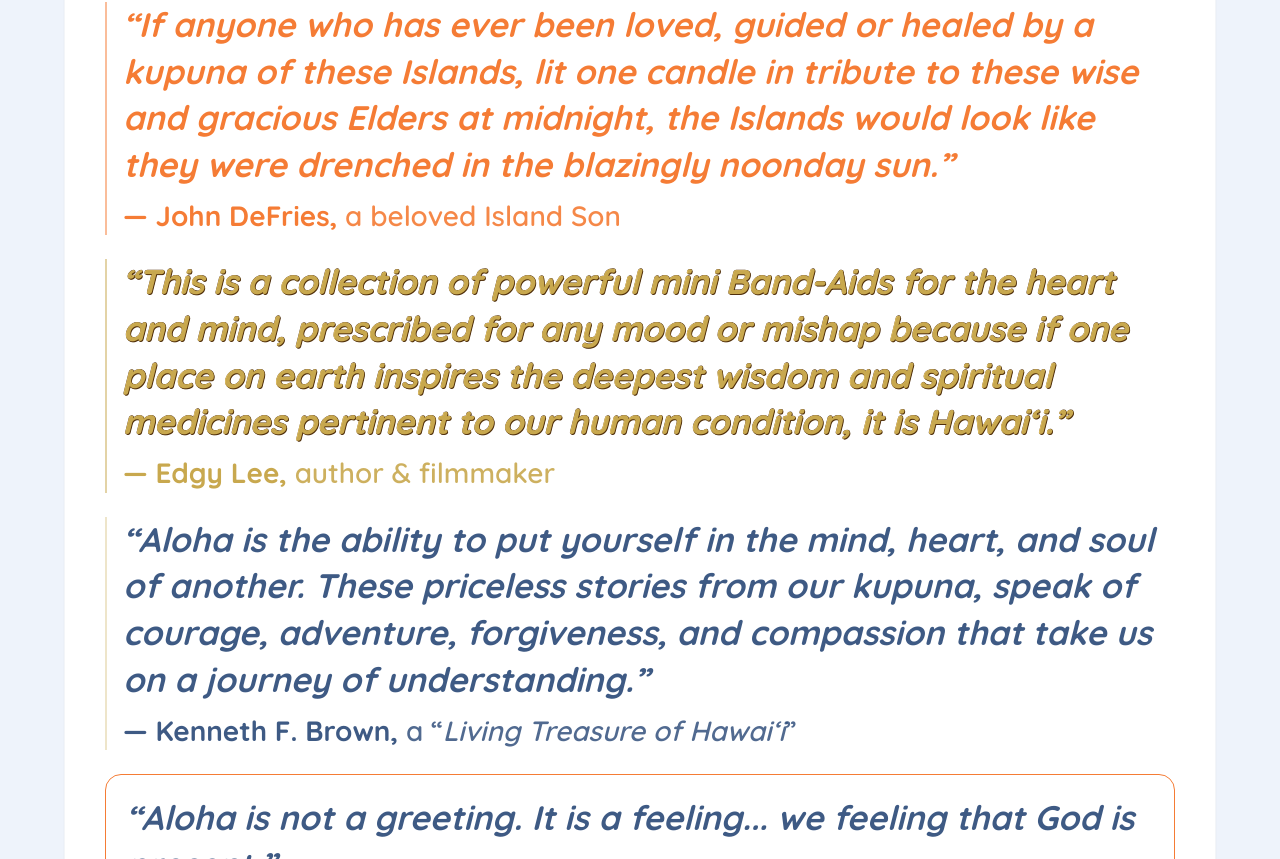
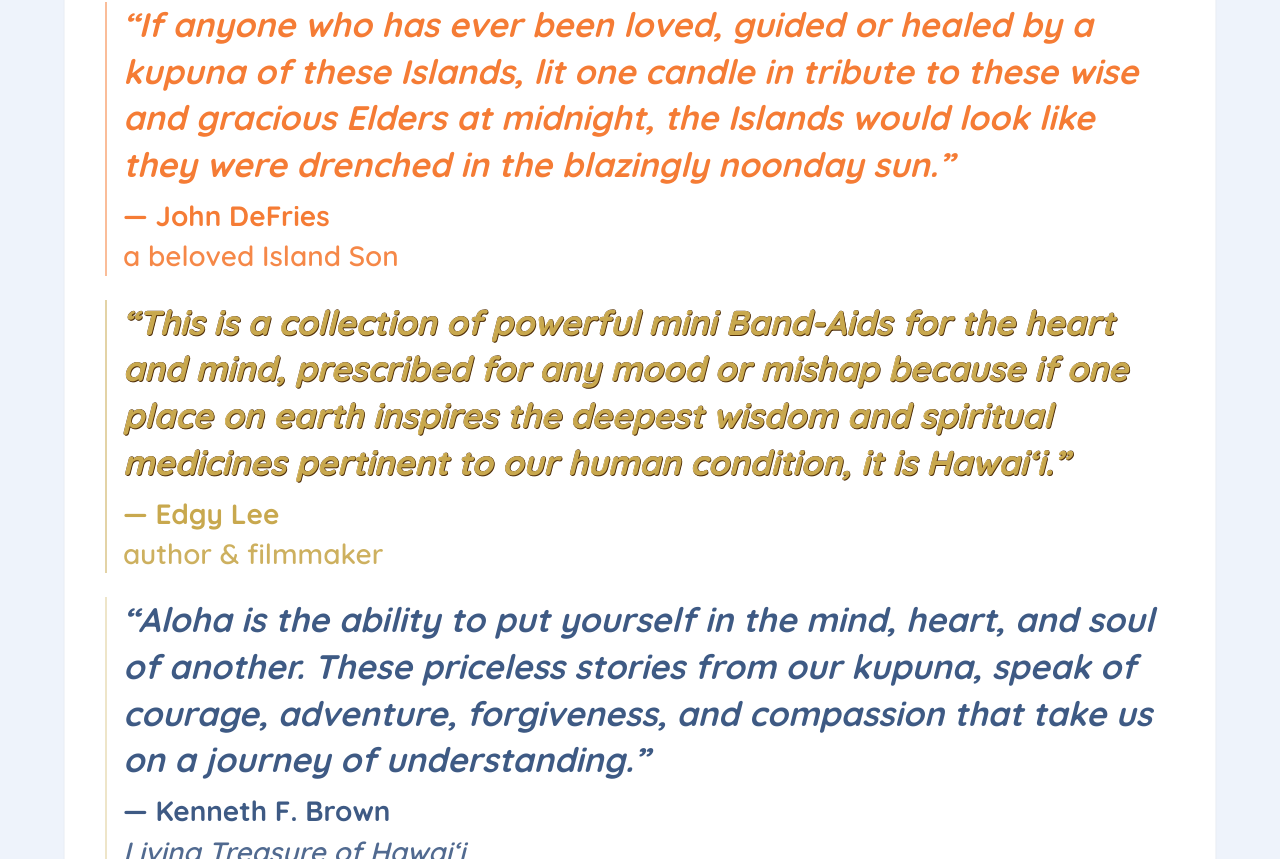
Before and after one commit to 8bitUHM/robin-rohr-portfolio, a React (Vite) app: page / in a window 1280 px wide. Shown: the part 8381-9240 px from the top of the page. Built offline with nearby package versions, Linux system fonts and the light colour scheme.

Commit message:
Update Home.tsx

```diff
--- a/src/pages/Home.tsx
+++ b/src/pages/Home.tsx
@@ -48,8 +48,7 @@ const testimonials: Testimonial[] = [
       name: "Kenneth F. Brown",
       designation: (
         <>
-          a &ldquo;
-          <em className="italic">Living Treasure of Hawai&#699;i</em>&rdquo;
+          <em className="italic">Living Treasure of Hawai&#699;i</em>
         </>
       ),
     },
@@ -87,12 +86,11 @@ function TestimonialBlock({
     <blockquote className={borderClassName}>
       <p className={quoteClass}>&ldquo;{quote}&rdquo;</p>
       <footer className={`testimonial-attribution mt-2 not-italic ${attrColor}`}>
-        &mdash; {author.name}
+        <span className="block">&mdash; {author.name}</span>
         {author.designation ? (
-          <>
-            {", "}
-            <span className="font-semibold opacity-90">{author.designation}</span>
-          </>
+          <span className="block font-semibold opacity-90 mt-0.5">
+            {author.designation}
+          </span>
         ) : null}
       </footer>
     </blockquote>
```
